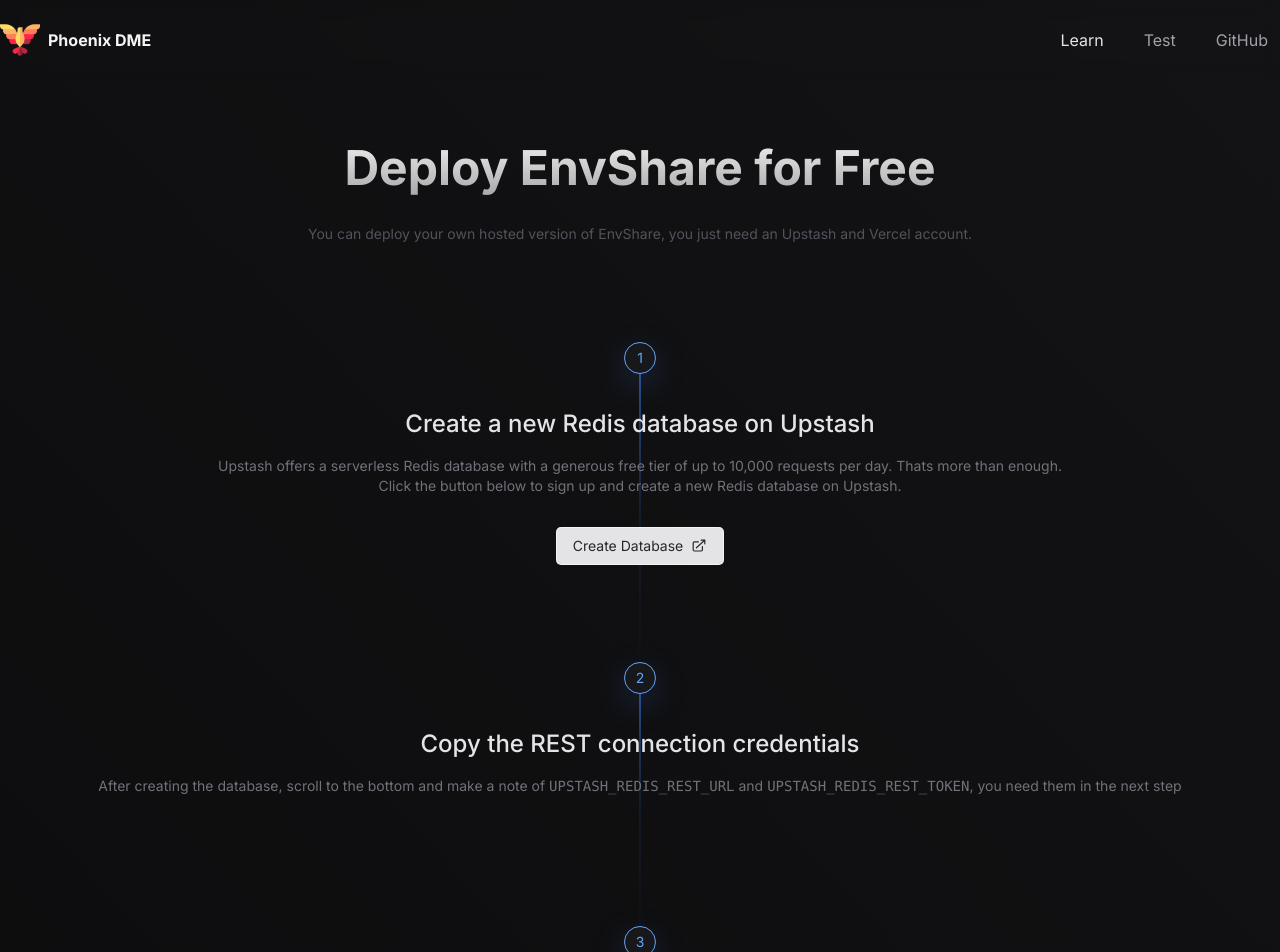
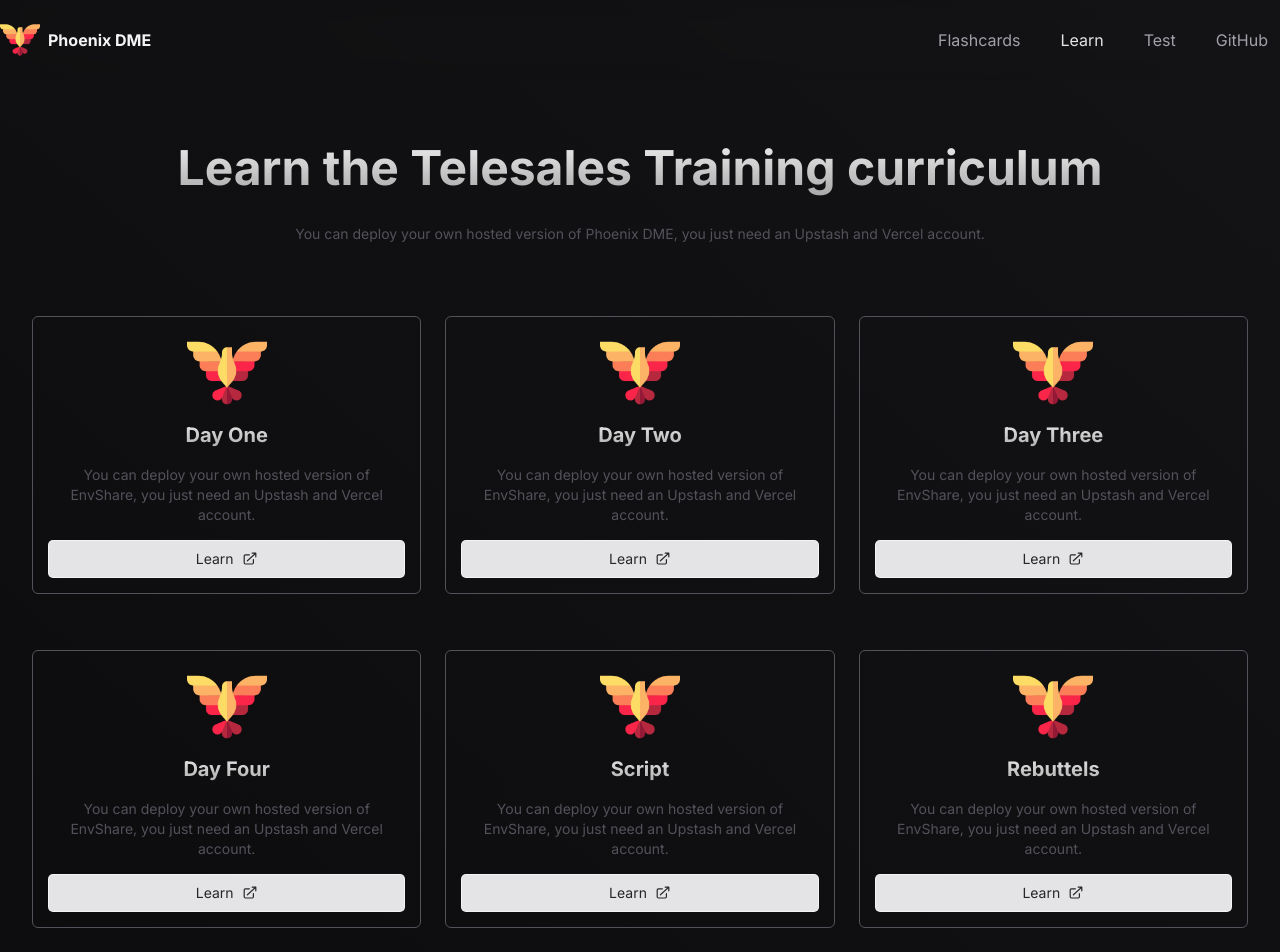
Before and after one commit to samuel-ma/phoenix, a Next.js app: page /learn in a window 1280 px wide. Shown: the top 952 px of the page. Built offline with nearby package versions, Linux system fonts and the light colour scheme.

Commit message:
another commit

```diff
--- /dev/null
+++ b/app/data/data.json
@@ -0,0 +1,62 @@
+[
+    {
+        "id": 1,
+        "question": "What is the foundation you need to build a React application?",
+        "answer": "Javascript"
+    },
+    {
+        "id": 2,
+        "question": "What language is React based on?",
+        "answer": "Javascript"
+    },
+    {
+        "id": 3,
+        "question": "What are the building blocks of React apps?",
+        "answer": "Components"
+    },
+    {
+        "id": 4,
+        "question": "What's the name of the syntax we use to describe a UI in React?",
+        "answer": "JSX"
+    },
+    {
+        "id": 5,
+        "question": "How to pass data from parent to child components?",
+        "answer": "Props"
+    },
+    {
+        "id": 6,
+        "question": "How do we give components memory?",
+        "answer": "useState"
+    },
+    {
+        "id": 7,
+        "question": "What is the foundation you need to build a React application?",
+        "answer": "Javascript"
+    },
+    {
+        "id": 8,
+        "question": "What language is React based on?",
+        "answer": "Javascript"
+    },
+    {
+        "id": 9,
+        "question": "What are the building blocks of React apps?",
+        "answer": "Components"
+    },
+    {
+        "id": 10,
+        "question": "What's the name of the syntax we use to describe a UI in React?",
+        "answer": "JSX"
+    },
+    {
+        "id": 11,
+        "question": "How to pass data from parent to child components?",
+        "answer": "Props"
+    },
+    {
+        "id": 12,
+        "question": "How do we give components memory?",
+        "answer": "useState"
+    }
+]
--- /dev/null
+++ b/app/flashcards/page.tsx
@@ -0,0 +1,43 @@
+"use client";
+
+import data from "../data/data.json";
+import { Title } from "@components/title";
+import React from "react";
+import { useState } from "react";
+import img from "../../img/flash.png";
+import Image from "next/image";
+
+export default function Flashcards() {
+    const [current, setCurrent] = useState(null);
+
+    const handleClick = (id: any) => {
+        setCurrent(id !== current ? id : null);
+    };
+
+    return (
+        <div className="container px-8 mx-auto my-10 lg:mt-32 ">
+            <header className="my-10 flex items-center flex-col">
+                <Image src={img} alt="logo" className="w-[60px]" />
+                <Title>FLASH CARDS</Title>
+
+                <p className="mt-4 text-sm text-center text-zinc-600">
+                    Unlock the power of learning with the power of dynamic
+                    flashcards
+                </p>
+            </header>
+
+            <main className="grid grid-cols-3 gap-4">
+                {data.map((e) => (
+                    <section
+                        key={e.id}
+                        className={e.id === current ? "card2" : "card"}
+                        onClick={() => handleClick(e.id)}
+                    >
+                        <p>{e.id === current ? e.answer : e.question}</p>
+                        <div className="round"></div>
+                    </section>
+                ))}
+            </main>
+        </div>
+    );
+}
--- a/app/globals.css
+++ b/app/globals.css
@@ -1,6 +1,10 @@
 @tailwind base;
 @tailwind components;
 @tailwind utilities;
+
+:root {
+    --white: #c8c8c8;
+}
 
 @layer utilities {
     input[type="number"]::-webkit-inner-spin-button,
@@ -12,3 +16,34 @@
         @apply appearance-none;
     }
 }
+
+.card {
+    display: flex;
+    align-items: center;
+    justify-content: center;
+    background: #e65c00;
+    background: -webkit-linear-gradient(to right, #f9d423, #e65c00);
+    background: linear-gradient(to right, #f9d423, #e65c00);
+    color: white;
+    border-radius: 10px;
+    padding: 25%;
+    text-align: center;
+    font-size: smaller;
+    cursor: pointer;
+    position: relative;
+}
+
+.card2 {
+    border: 1px solid var(--white);
+    display: flex;
+    align-items: center;
+    justify-content: center;
+    /* background: #da22ff; */
+    color: var(--white);
+    border-radius: 10px;
+    padding: 25%;
+    text-align: center;
+    font-size: smaller;
+    cursor: pointer;
+    position: relative;
+}
--- a/app/header.tsx
+++ b/app/header.tsx
@@ -6,6 +6,10 @@
 import { usePathname } from "next/navigation";
 
 const navigation = [
+    {
+        name: "Flashcards",
+        href: "/flashcards",
+    },
     {
         name: "Learn",
         href: "/learn",
--- a/app/learn/page.tsx
+++ b/app/learn/page.tsx
@@ -1,102 +1,198 @@
 "use client";
+
 import { ArrowTopRightOnSquareIcon } from "@heroicons/react/20/solid";
 import Link from "next/link";
+import Image from "next/image";
+import img from "../../img/phoenix (1).png";
 import { Title } from "@components/title";
 import React from "react";
-const steps: {
-    name: string;
-    description: string | React.ReactNode;
-    cta?: React.ReactNode;
-}[] = [
-    {
-        name: "Create a new Redis database on Upstash",
-        description: (
-            <>
-                Upstash offers a serverless Redis database with a generous free
-                tier of up to 10,000 requests per day. Thats more than enough.
-                <br />
-                Click the button below to sign up and create a new Redis
-                database on Upstash.
-            </>
-        ),
-        cta: (
-            <Link
-                href="https://console.upstash.com/redis"
-                className="flex items-center justify-center w-full gap-2 px-4 py-2 text-sm text-center transition-all duration-150 rounded text-zinc-800 hover:text-zinc-100 bg-zinc-200 hover:bg-transparent ring-1 ring-zinc-100"
-            >
-                <span>Create Database</span>
-                <ArrowTopRightOnSquareIcon className="w-4 h-4" />
-            </Link>
-        ),
-    },
-    {
-        name: "Copy the REST connection credentials",
-        description: (
-            <p>
-                After creating the database, scroll to the bottom and make a
-                note of <code>UPSTASH_REDIS_REST_URL</code> and{" "}
-                <code>UPSTASH_REDIS_REST_TOKEN</code>, you need them in the next
-                step
-            </p>
-        ),
-    },
-    {
-        name: "Deploy to Vercel",
-        description:
-            "Deploy the app to Vercel and paste the connection credentials into the environment variables.",
-        cta: (
-            <Link
-                href="https://vercel.com/new/clone?repository-url=https%3A%2F%2Fgithub.com%2Fchronark%2Fenvshare&env=UPSTASH_REDIS_REST_URL,UPSTASH_REDIS_REST_TOKEN&demo-title=Share%20Environment%20Variables%20Securely&demo-url=https%3A%2F%2Fcryptic.vercel.app"
-                className="flex items-center justify-center w-full gap-2 px-4 py-2 text-sm text-center transition-all duration-150 rounded text-zinc-800 hover:text-zinc-100 bg-zinc-200 hover:bg-transparent ring-1 ring-zinc-100"
-            >
-                <span>Deploy</span>
-                <ArrowTopRightOnSquareIcon className="w-4 h-4" />
-            </Link>
-        ),
-    },
-];
 
 export default function Learn() {
     return (
-        <div className="container px-8 mx-auto mt-16 lg:mt-32 ">
-            <Title>Deploy EnvShare for Free</Title>
-            <p className="mt-4 text-sm text-center text-zinc-600">
-                You can deploy your own hosted version of EnvShare, you just
-                need an Upstash and Vercel account.
-            </p>
-            <ol className="flex flex-col items-center justify-center mt-8 md:mt-16 xl:mt-24">
-                {steps.map((step, stepIdx) => (
-                    <li
-                        key={step.name}
-                        className="relative flex flex-col items-center gap-4 pb-16 group md:gap-8 md:pb-24"
-                    >
-                        <span
-                            className="absolute top-4  h-full w-0.5 bg-gradient-to-b from-blue-500/60  via-blue-500/10 to-transparent"
-                            aria-hidden="true"
+        <div className="container px-8 mx-auto my-16 lg:mt-32 ">
+            <header className="my-10">
+                <Title>Learn the Telesales Training curriculum</Title>
+                <p className="mt-4 text-sm text-center text-zinc-600">
+                    You can deploy your own hosted version of Phoenix DME, you
+                    just need an Upstash and Vercel account.
+                </p>
+            </header>
+
+            <section className="grid grid-cols-3 gap-6">
+                <div className="rounded-md p-4 mt-8 border border-zinc-600 focus-within:border-zinc-100/80 focus-within:ring-0 ">
+                    <div>
+                        <Image
+                            className="w-full h-20 object-contain"
+                            src={img}
+                            alt="img"
                         />
-                        <span
-                            className="flex items-center h-9"
-                            aria-hidden="true"
+                    </div>
+
+                    <div>
+                        <h1 className="py-2 text-xl font-bold text-center text-transparent bg-gradient-to-t bg-clip-text from-zinc-100/60 to-white">
+                            Day One
+                        </h1>
+
+                        <p className="my-2 text-sm text-center text-zinc-600">
+                            You can deploy your own hosted version of EnvShare,
+                            you just need an Upstash and Vercel account.
+                        </p>
+
+                        <Link
+                            href="https://github.com/samuel-ma/phoenix"
+                            className="flex items-center justify-center w-full gap-2 px-4 py-2 mt-4 text-sm text-center transition-all duration-150 rounded text-zinc-800 hover:text-zinc-100 bg-zinc-200 hover:bg-transparent ring-1 ring-zinc-100"
                         >
-                            <span className="relative z-10 flex items-center justify-center w-8 h-8 text-sm text-blue-400 duration-150 border border-blue-400 rounded-full bg-zinc-900 group-hover:border-blue-500 drop-shadow-blue">
-                                {stepIdx + 1}
-                            </span>
-                        </span>
-                        <div className="z-10 flex flex-col items-center">
-                            <h2 className="text-xl font-medium duration-150 lg:text-2xl text-zinc-200 group-hover:text-white">
-                                {step.name}
-                            </h2>
+                            <span>Learn</span>
+                            <ArrowTopRightOnSquareIcon className="w-4 h-4" />
+                        </Link>
+                    </div>
+                </div>
 
-                            <div className="mt-4 text-sm text-center duration-1000 text-zinc-500 group-hover:text-zinc-400">
-                                {step.description}
-                            </div>
-                            <div className="w-full mt-8 md:w-auto">
-                                {step.cta}
-                            </div>
-                        </div>
-                    </li>
-                ))}
-            </ol>
+                <div className="rounded-md p-4 mt-8 border border-zinc-600 focus-within:border-zinc-100/80 focus-within:ring-0 ">
+                    <div>
+                        <Image
+                            className="w-full h-20 object-contain"
+                            src={img}
+                            alt="img"
+                        />
+                    </div>
+
+                    <div>
+                        <h1 className="py-2 text-xl font-bold text-center text-transparent bg-gradient-to-t bg-clip-text from-zinc-100/60 to-white">
+                            Day Two
+                        </h1>
+
+                        <p className="my-2 text-sm text-center text-zinc-600">
+                            You can deploy your own hosted version of EnvShare,
+                            you just need an Upstash and Vercel account.
+                        </p>
+
+                        <Link
+                            href="https://github.com/samuel-ma/phoenix"
+                            className="flex items-center justify-center w-full gap-2 px-4 py-2 mt-4 text-sm text-center transition-all duration-150 rounded text-zinc-800 hover:text-zinc-100 bg-zinc-200 hover:bg-transparent ring-1 ring-zinc-100"
+                        >
+                            <span>Learn</span>
+                            <ArrowTopRightOnSquareIcon className="w-4 h-4" />
+                        </Link>
+                    </div>
+                </div>
+
+                <div className="rounded-md p-4 mt-8 border border-zinc-600 focus-within:border-zinc-100/80 focus-within:ring-0 ">
+                    <div>
+                        <Image
+                            className="w-full h-20 object-contain"
+                            src={img}
+                            alt="img"
+                        />
+                    </div>
+
+                    <div>
+                        <h1 className="py-2 text-xl font-bold text-center text-transparent bg-gradient-to-t bg-clip-text from-zinc-100/60 to-white">
+                            Day Three
+                        </h1>
+
+                        <p className="my-2 text-sm text-center text-zinc-600">
+                            You can deploy your own hosted version of EnvShare,
+                            you just need an Upstash and Vercel account.
+                        </p>
+
+                        <Link
+                            href="https://github.com/samuel-ma/phoenix"
+                            className="flex items-center justify-center w-full gap-2 px-4 py-2 mt-4 text-sm text-center transition-all duration-150 rounded text-zinc-800 hover:text-zinc-100 bg-zinc-200 hover:bg-transparent ring-1 ring-zinc-100"
+                        >
+                            <span>Learn</span>
+                            <ArrowTopRightOnSquareIcon className="w-4 h-4" />
+                        </Link>
+                    </div>
+                </div>
+
+                <div className="rounded-md p-4 mt-8 border border-zinc-600 focus-within:border-zinc-100/80 focus-within:ring-0 ">
+                    <div>
+                        <Image
+                            className="w-full h-20 object-contain"
+                            src={img}
+                            alt="img"
+                        />
+                    </div>
+
+                    <div>
+                        <h1 className="py-2 text-xl font-bold text-center text-transparent bg-gradient-to-t bg-clip-text from-zinc-100/60 to-white">
+                            Day Four
+                        </h1>
+
+                        <p className="my-2 text-sm text-center text-zinc-600">
+                            You can deploy your own hosted version of EnvShare,
+                            you just need an Upstash and Vercel account.
+                        </p>
+
+                        <Link
+                            href="https://github.com/samuel-ma/phoenix"
+                            className="flex items-center justify-center w-full gap-2 px-4 py-2 mt-4 text-sm text-center transition-all duration-150 rounded text-zinc-800 hover:text-zinc-100 bg-zinc-200 hover:bg-transparent ring-1 ring-zinc-100"
+                        >
+                            <span>Learn</span>
+                            <ArrowTopRightOnSquareIcon className="w-4 h-4" />
+                        </Link>
+                    </div>
+                </div>
+
+                <div className="rounded-md p-4 mt-8 border border-zinc-600 focus-within:border-zinc-100/80 focus-within:ring-0 ">
+                    <div>
+                        <Image
+                            className="w-full h-20 object-contain"
+                            src={img}
+                            alt="img"
+                        />
+                    </div>
+
+                    <div>
+                        <h1 className="py-2 text-xl font-bold text-center text-transparent bg-gradient-to-t bg-clip-text from-zinc-100/60 to-white">
+                            Script
+                        </h1>
+
+                        <p className="my-2 text-sm text-center text-zinc-600">
+                            You can deploy your own hosted version of EnvShare,
+                            you just need an Upstash and Vercel account.
+                        </p>
+
+                        <Link
+                            href="https://github.com/samuel-ma/phoenix"
+                            className="flex items-center justify-center w-full gap-2 px-4 py-2 mt-4 text-sm text-center transition-all duration-150 rounded text-zinc-800 hover:text-zinc-100 bg-zinc-200 hover:bg-transparent ring-1 ring-zinc-100"
+                        >
+                            <span>Learn</span>
+                            <ArrowTopRightOnSquareIcon className="w-4 h-4" />
+                        </Link>
+                    </div>
+                </div>
+
+                <div className="rounded-md p-4 mt-8 border border-zinc-600 focus-within:border-zinc-100/80 focus-within:ring-0 ">
+                    <div>
+                        <Image
+                            className="w-full h-20 object-contain"
+                            src={img}
+                            alt="img"
+                        />
+                    </div>
+
+                    <div>
+                        <h1 className="py-2 text-xl font-bold text-center text-transparent bg-gradient-to-t bg-clip-text from-zinc-100/60 to-white">
+                            Rebuttels
+                        </h1>
+
+                        <p className="my-2 text-sm text-center text-zinc-600">
+                            You can deploy your own hosted version of EnvShare,
+                            you just need an Upstash and Vercel account.
+                        </p>
+
+                        <Link
+                            href="https://github.com/samuel-ma/phoenix"
+                            className="flex items-center justify-center w-full gap-2 px-4 py-2 mt-4 text-sm text-center transition-all duration-150 rounded text-zinc-800 hover:text-zinc-100 bg-zinc-200 hover:bg-transparent ring-1 ring-zinc-100"
+                        >
+                            <span>Learn</span>
+                            <ArrowTopRightOnSquareIcon className="w-4 h-4" />
+                        </Link>
+                    </div>
+                </div>
+            </section>
         </div>
     );
 }
--- a/app/page.tsx
+++ b/app/page.tsx
@@ -26,13 +26,13 @@
                     </p>
                     <div className="flex flex-col justify-center gap-4 mx-auto mt-8 sm:flex-row sm:max-w-lg ">
                         <Link
-                            href="/test"
+                            href="/learn"
                             className="sm:w-1/2 sm:text-center inline-block space-x-2 rounded px-4 py-1.5 md:py-2 text-base font-semibold leading-7 text-white  ring-1 ring-zinc-600 hover:bg-white hover:text-zinc-900 duration-150 hover:ring-white hover:drop-shadow-cta"
                         >
                             Learn
                         </Link>
                         <Link
-                            href="/learn"
+                            href="/test"
                             className="sm:w-1/2 sm:text-center inline-block transition-all space-x-2  rounded px-4 py-1.5 md:py-2 text-base font-semibold leading-7 text-zinc-800   bg-zinc-50 ring-1 ring-transparent hover:text-zinc-100 hover:ring-zinc-600/80  hover:bg-zinc-900/20 duration-150 hover:drop-shadow-cta"
                         >
                             <span>Test</span>
```
Also changed, not shown: img/flash.png (added), img/flash2.png (added).
